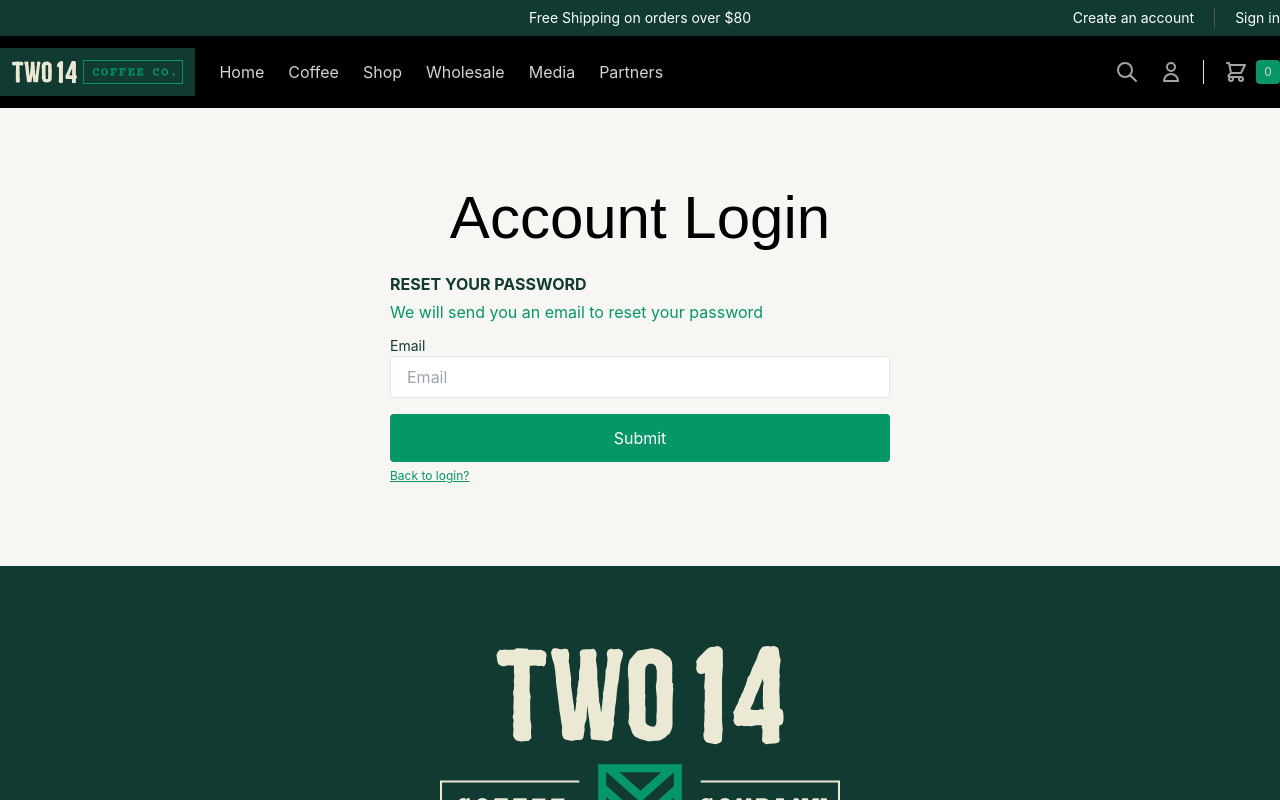
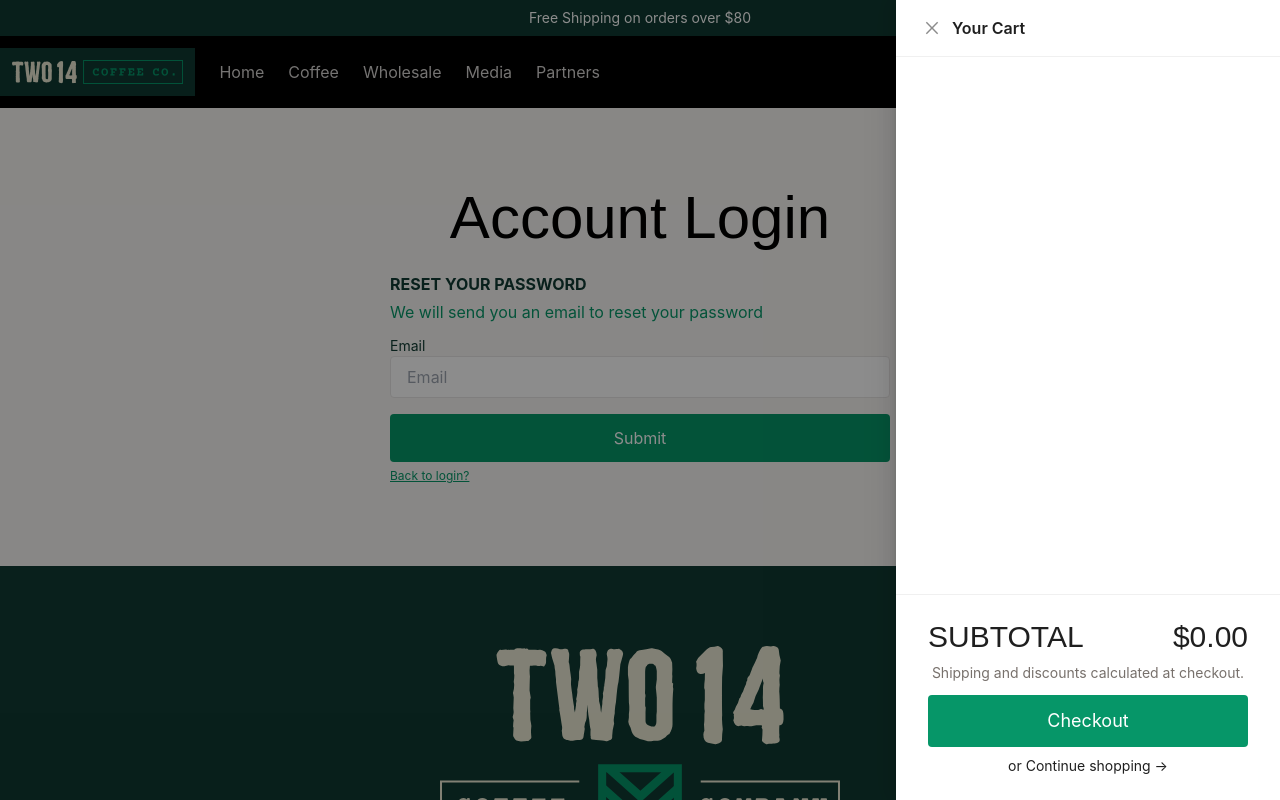
Before and after one commit to BlackValentine/e-commerce-ui, a React (Create React App) app: page /account/reset-password in a window 1280 px wide. Both pictures are taken after a click on the picture 1236 px from the left and 72 px from the top of the page. Shown: the top 800 px of the page. Built offline with nearby package versions, Linux system fonts and the light colour scheme; a web font is replaced by a local one; what i18next-chained-backend would draw is missing.

Commit message:
setup cart

```diff
--- a/src/components/gereral/CartDrawer.tsx
+++ b/src/components/gereral/CartDrawer.tsx
@@ -1,7 +1,15 @@
 import React from 'react';
 import { Drawer } from 'antd';
+import { useDispatch } from 'react-redux';
+import { setIsOpenCart } from 'store/features/generalSlice';
 
-export default function CartDrawer() {
+interface ICartDrawer {
+  isOpenCart: boolean;
+}
+
+export default function CartDrawer({ isOpenCart }: ICartDrawer) {
+  const dispatch = useDispatch();
+
   const renderFooter = () => {
     return (
       <div className="flex flex-col items-center p-4">
@@ -11,15 +19,11 @@ export default function CartDrawer() {
         </div>
         <p className="text-sm text-sandstone mb-3">Shipping and discounts calculated at checkout.</p>
         <button className="bg-primary-light text-lg w-full py-3 text-white rounded mb-2">Checkout</button>
-        <button>or Continue shopping →</button>
+        <button onClick={() => dispatch(setIsOpenCart(false))}>or Continue shopping →</button>
       </div>
     );
   };
   return (
-    <Drawer title="Your Cart" placement="right" open={false} footer={renderFooter()} width={'30%'}>
-      <p>Some contents...</p>
-      <p>Some contents...</p>
-      <p>Some contents...</p>
-    </Drawer>
+    <Drawer onClose={() => dispatch(setIsOpenCart(false))} title="Your Cart" placement="right" open={isOpenCart} footer={renderFooter()} width={'30%'}></Drawer>
   );
 }
--- a/src/components/gereral/Header.tsx
+++ b/src/components/gereral/Header.tsx
@@ -5,9 +5,16 @@ import Search from '../../assets/svg/search.svg';
 import Account from '../../assets/svg/account.svg';
 import Cart from '../../assets/svg/cart.svg';
 import CartDrawer from './CartDrawer';
+import { useDispatch, useSelector } from 'react-redux';
+import { RootState } from 'store';
+import { setIsOpenCart } from 'store/features/generalSlice';
 
 export default function Header() {
   const navigate = useNavigate();
+  const dispatch = useDispatch();
+
+  const isOpenCart = useSelector((state: RootState) => state.general.isOpenCart);
+
   const headerList = [
     {
       label: 'Home',
@@ -17,10 +24,10 @@ export default function Header() {
       label: 'Coffee',
       path: '/coffee',
     },
-    {
-      label: 'Shop',
-      path: '/collections',
-    },
+    // {
+    //   label: 'Shop',
+    //   path: '/collections',
+    // },
     {
       label: 'Wholesale',
       path: '/wholesale',
@@ -36,7 +43,7 @@ export default function Header() {
   ];
   return (
     <>
-      <CartDrawer />
+      <CartDrawer isOpenCart={isOpenCart} />
       <div className="flex bg-primary-dark py-2 text-sm">
         <div className="grid grid-cols-3 max-w-7xl w-full mx-auto">
           <div></div>
@@ -68,10 +75,10 @@ export default function Header() {
           <div className="flex items-center">
             <div className="flex items-center gap-5 pr-5">
               <img className="h-6 cursor-pointer hover:opacity-80" src={Search} alt="search" />
-              <img className="h-6 cursor-pointer hover:opacity-80" src={Account} alt="account" />
+              <img onClick={() => navigate('/account/login')} className="h-6 cursor-pointer hover:opacity-80" src={Account} alt="account" />
             </div>
             <div className="flex items-center gap-2 border-l border-solid border-light-grayish-orange pl-5">
-              <img className="h-6 cursor-pointer hover:opacity-80" src={Cart} alt="cart" />
+              <img onClick={() => dispatch(setIsOpenCart(true))} className="h-6 cursor-pointer hover:opacity-80" src={Cart} alt="cart" />
               <div className="flex bg-primary-light h-6 w-6 rounded">
                 <span className="m-auto text-light-text text-xs">0</span>
               </div>
--- a/src/store/index.ts
+++ b/src/store/index.ts
@@ -6,3 +6,8 @@ export const store = configureStore({
     general: generalReducer,
   },
 });
+
+// Infer the `RootState` and `AppDispatch` types from the store itself
+export type RootState = ReturnType<typeof store.getState>;
+// Inferred type: {posts: PostsState, comments: CommentsState, users: UsersState}
+export type AppDispatch = typeof store.dispatch;
```
